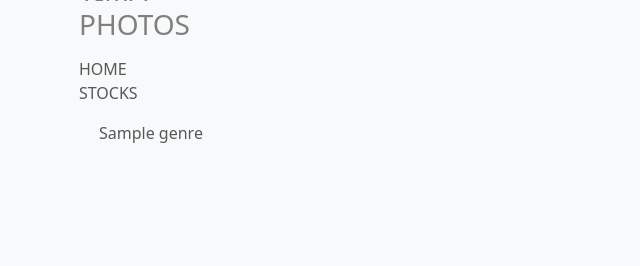
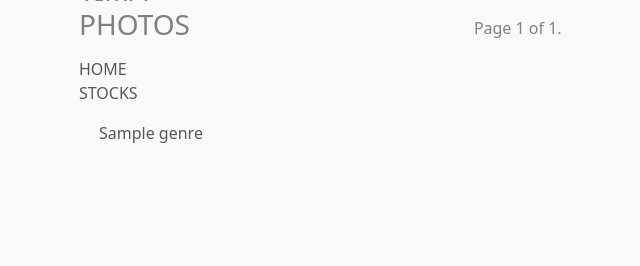
Before and after one commit to Miktima/tmphotosproject, a Django app: template gallery/templates/gallery/genre.html in a window 1280 px wide. Shown: the part 34-300 px from the top of the page, without its empty margins (3-643 px from the left). Run offline with Django 3.2, Linux system fonts and the light colour scheme; the template is opened without the code that fills it: most values are stand-ins (such as "Sample title", 1, 10 or a date in 2020); some libraries are stand-ins or nearby versions.

Commit message:
arange photos on a page + pagination

```diff
--- a/gallery/templates/gallery/genre.html
+++ b/gallery/templates/gallery/genre.html
@@ -46,16 +46,33 @@
 {% endblock %}
 {% block img %}
 {% if photo %}
-    {% for p in photo %}
-        {% if forloop.counter0|divisibleby:"3" %}
-            <div class="row">
-        {% endif %}
+<div class="row row-cols-1 row-cols-sm-2 row-cols-md-3 gy-4">
+    {% for p in page_obj %}
         <div class="col">
             <img src="{% url 'image_tmb_url' p.url_min %}" class="img-fluid rounded" alt="{{p.title}}">
         </div>
-        {% if forloop.counter|divisibleby:"3" %}
-            </div>
-        {% endif %}
     {% endfor %}
+</div>
+<div class="row row-cols-1 row-cols-sm-2 row-cols-md-3 mt-3">
+    <div class="col-3 d-flex justify-content-end">
+        <div class="pagination">
+            <span class="step-links">
+                {% if page_obj.has_previous %}
+                    <a href="?page=1">&laquo; first</a>
+                    <a href="?page={{ page_obj.previous_page_number }}">previous</a>
+                {% endif %}
+
+                <span class="current">
+                    Page {{ page_obj.number }} of {{ page_obj.paginator.num_pages }}.
+                </span>
+
+                {% if page_obj.has_next %}
+                    <a href="?page={{ page_obj.next_page_number }}">next</a>
+                    <a href="?page={{ page_obj.paginator.num_pages }}">last &raquo;</a>
+                {% endif %}
+            </span>
+        </div>
+    </div>
+</div>
 {% endif %}
 {%endblock %}
--- a/tmphotosproject/static/tmphotosproject/style.css
+++ b/tmphotosproject/static/tmphotosproject/style.css
@@ -17,6 +17,6 @@ div#id_keywords > div {
 .title {
     color: gray;
 }
-.menu-active {
-    color:black
+.pagination {
+    color: gray;
 }
```
Also changed, not shown: gallery/views.py (+11 -5 lines), README.md.
